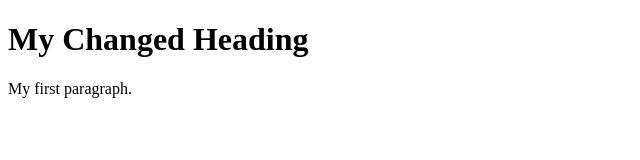
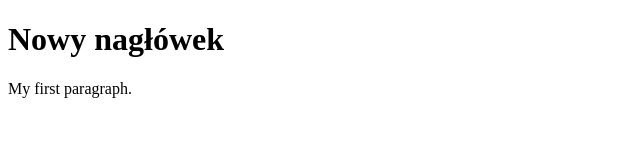
Before and after one commit to dawidkozakiewicz/eksperyment, a plain HTML site: page index.html in a window 1280 px wide. Shown: the whole page, without its empty margins (0-640 px from the left). Drawn offline with nearby package versions, Linux system fonts and the light colour scheme; files that its build step writes are made by us from their sources.

Commit message:
Zmiana tytułu i nagłówka

```diff
--- a/index.html
+++ b/index.html
@@ -2,12 +2,12 @@
 <html>
 <head>
         <meta charset="UTF-8">
-        <title>New title</title>
+        <title>Nowy tytuł</title>
         <link rel="stylesheet" type="text/css" href="style.css">
     </head>
 <body>
 
-<h1>My Changed Heading</h1>
+<h1>Nowy nagłówek</h1>
 
 <p>My first paragraph.</p>
 
```
